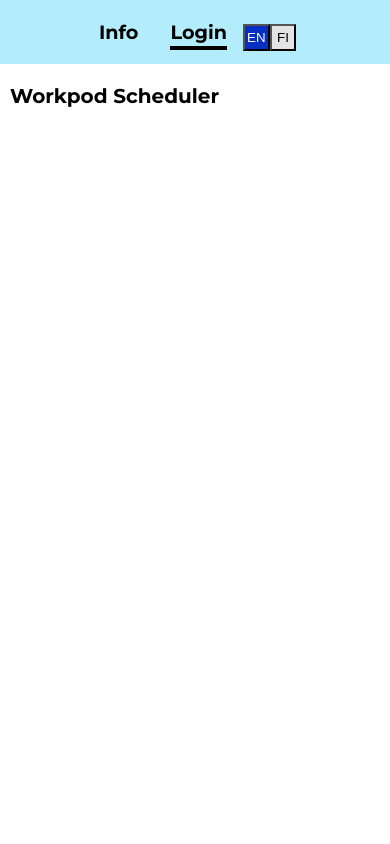
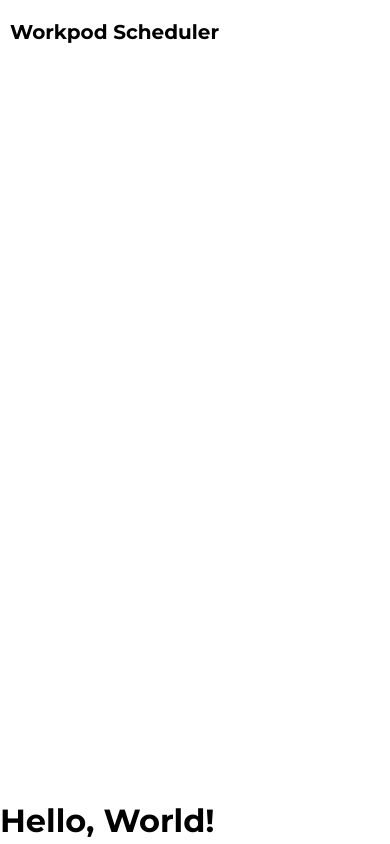
Before and after one commit to oskarisuonpaa/work-pod-end-user-interface, a React (Vite) app in the folder app/: page /login in a window 390 px wide. Built offline with nearby package versions, Linux system fonts and the light colour scheme; no server answers.

Commit message:
Add NavMenu component and integrate into App; update calendar locale to Finnish

```diff
--- a/app/src/App.tsx
+++ b/app/src/App.tsx
@@ -10,7 +10,8 @@ import Search from "./components/Search";
 import SearchResults from "./components/SearchResults";
 import Workpod from "./components/Workpod";
 import Workpods from "./components/Workpods";
-import { useTranslation } from "react-i18next"
+import { useTranslation } from "react-i18next";
+import NavMenu from "@components/NavMenu";
 
 const App = () => {
   return (
@@ -89,12 +90,14 @@ const App = () => {
           }
         />
       </Routes>
+
+      <NavMenu />
     </div>
   );
 };
 const NotFound = () => {
   const { t } = useTranslation();
-  return (<p>{t("nothing-here")}: 404!</p>
-)};
+  return <p>{t("nothing-here")}: 404!</p>;
+};
 
 export default App;
--- /dev/null
+++ b/app/src/components/NavMenu/NavMenu.css
@@ -0,0 +1,11 @@
+.nav-menu {
+  top: calc(100vh - 4rem);
+  position: fixed;
+  z-index: 1000;
+}
+
+@media screen and (min-width: 768px) {
+  .nav-menu {
+    display: none;
+  }
+}
--- /dev/null
+++ b/app/src/components/NavMenu/index.tsx
@@ -0,0 +1,11 @@
+import "./NavMenu.css";
+
+const NavMenu = () => {
+  return (
+    <div className="nav-menu">
+      <h1>Hello, World!</h1>
+    </div>
+  );
+};
+
+export default NavMenu;
--- a/app/src/components/Navbar/Navbar.css
+++ b/app/src/components/Navbar/Navbar.css
@@ -19,8 +19,6 @@
   height: 2em;
   width: 4em;
   padding-top: 0.5rem;
-
-
 }
 .navbar a.active-link::after {
   content: "";
@@ -44,3 +42,9 @@
   height: 2em;
   width: 2em;
 }
+
+@media screen and (max-width: 768px) {
+  .navbar {
+    display: none;
+  }
+}
--- a/app/src/components/Workpod/WorkpodCalendar.tsx
+++ b/app/src/components/Workpod/WorkpodCalendar.tsx
@@ -33,7 +33,7 @@ const WorkpodCalendar = ({ events, onSlotSelect, date }: CalendarProps) => {
   return (
     <FullCalendar
       plugins={[timeGridPlugin]}
-      locale="en"
+      locale="fi"
       initialView="timeGridDay"
       allDaySlot={false}
       nowIndicator={true}
```
